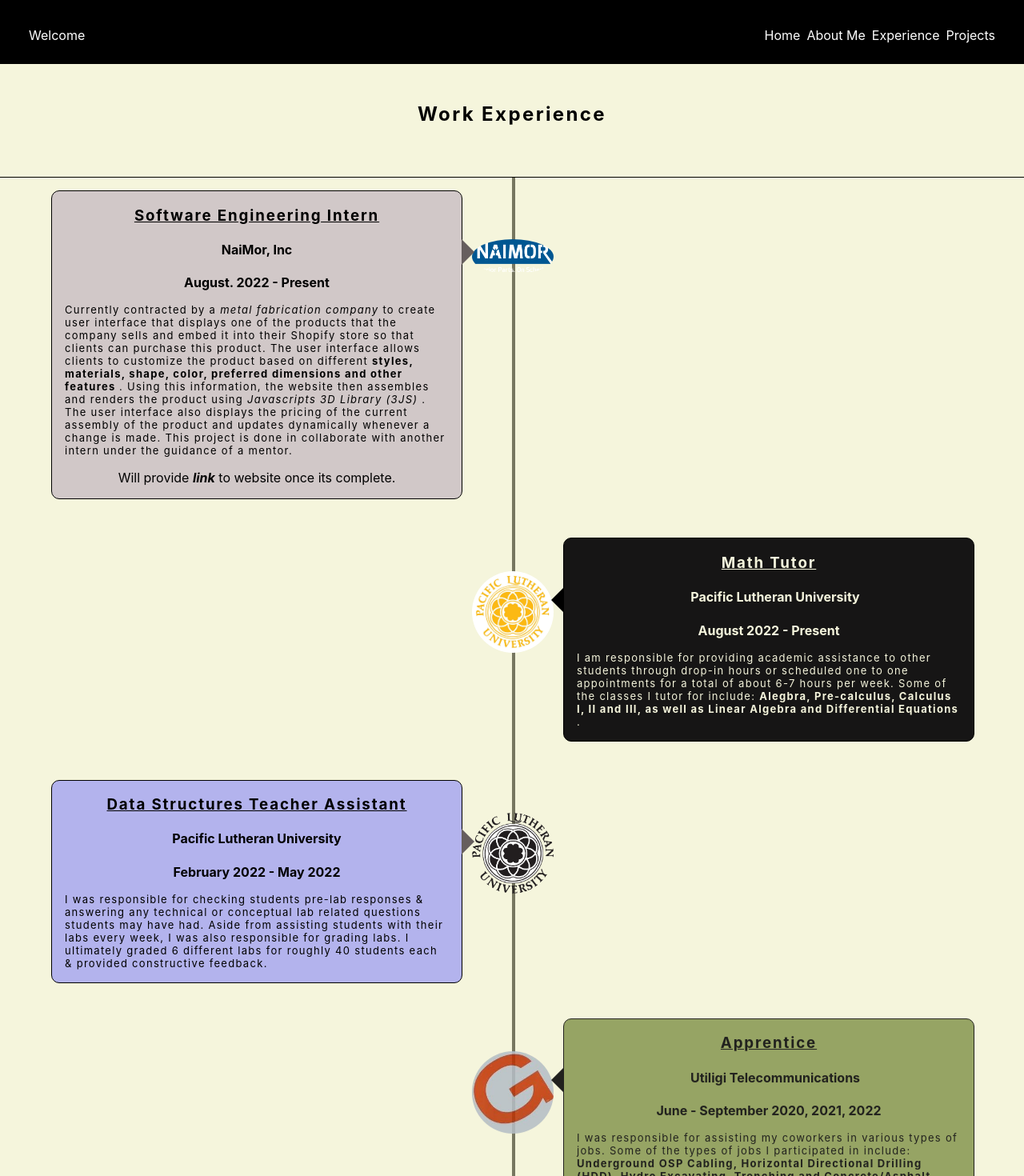
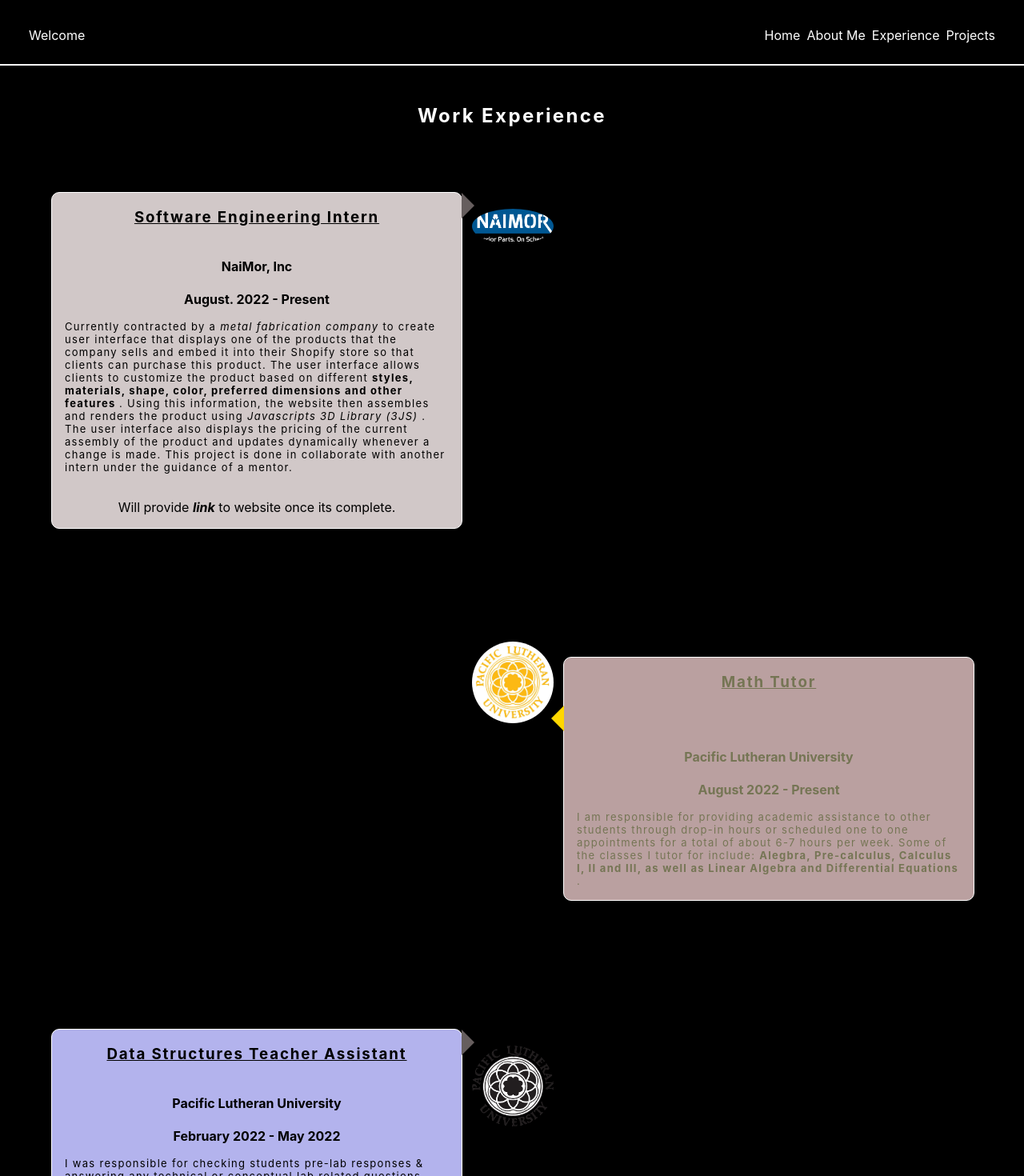
Before and after one commit to arcosea/portfolio, a React (Create React App) app: page /education in a window 1280 px wide. Shown: the top 1470 px of the page at 80% size. Built offline with nearby package versions, Linux system fonts and the light colour scheme.

Commit message:
hovering & sticky navbar, education remodeling

```diff
--- a/src/App.css
+++ b/src/App.css
@@ -47,16 +47,26 @@ body{
   background-color: black;
   color: white;
   display: flex;
+  position: sticky;
+  top: 0;
+  z-index: 100;
   justify-content: space-between;
   align-items: stretch;
   gap: 2rem;
   padding: 0 2rem;
   height: 5rem;
+  border-bottom: 2px solid white;
 }
 
-.style-title{
-  font-size: 2rem;
+.site-title{
+  font-size: 1rem;
+  transition: transform 0.3s ease;
 }
+
+.site-title:hover{
+  transform: translateY(-0.5rem);
+}
+
 
 .nav ul{
   padding: 0;
@@ -89,6 +99,8 @@ body{
   float: bottom;
   min-height: 20vh;
   background-color: black;
+  margin-top: 0rem;
+  padding-top: 2rem;
 }
 
 .footer p{
--- a/src/pages/EducationWork.tsx
+++ b/src/pages/EducationWork.tsx
@@ -1,16 +1,36 @@
 import "../styling/EducationWork.css";
+import { useEffect, useState, useRef } from 'react';
 
 
 
 export function EducationWork(){
+    /*
+    *  Constantly create animation
+    */
+    useEffect( () => {
+        // Callback function to see if elements are visible
+        const observer = new IntersectionObserver((entries) => {
+            entries.forEach((entry) => {
+                if(entry.isIntersecting){
+                    entry.target.classList.add("show");
+                } else{
+                    entry.target.classList.remove("show");
+                }
+            })
+        });
 
-
+        // Display each element that was originally hidden
+        const hiddenElements = document.querySelectorAll(".hidden");
+        hiddenElements.forEach( (elem) =>{
+            observer.observe(elem);
+        })
+    }, []);
     return (
-        <div id="container">
-            <h2 className="section-header"> Work Experience </h2>
+        <div className="container">
+            <h2 className="section-header hidden"> Work Experience </h2>
             <section className="section" id="work-section-timeline">
                 {/* SWE Job */}
-                <div className="comp-container-left" id="swe-job">
+                <div className="comp-container-left hidden" id="swe-job">
                     <h3 className="component-name"> Software Engineering Intern</h3>
                     <img src="logos/naimor.png" alt="company logo" id="naimor-img"></img>
                     <span className="left-arrow"></span>
@@ -30,7 +50,7 @@ export function EducationWork(){
                 </div>
 
                 {/* Tutor Job */}
-                <div className="comp-container-right" id="tutor-job">
+                <div className="comp-container-right hidden" id="tutor-job">
                     <h3 className="component-name"> Math Tutor</h3>
                     <img src="logos/plu2.png" alt="company logo"></img>
                     <span className="right-arrow"></span>
@@ -44,7 +64,7 @@ export function EducationWork(){
                 </div>
 
                 {/* TA Job */}
-                <div className="comp-container-left" id="ta-job">
+                <div className="comp-container-left hidden" id="ta-job">
                     <h3 className="component-name"> Data Structures Teacher Assistant</h3>
                     <img src="logos/plu.png" alt="company logo"></img>
                     <span className="left-arrow"></span>
@@ -59,7 +79,7 @@ export function EducationWork(){
                 </div>
 
                 {/* Apprentice Job */}
-                <div className="comp-container-right" id="app-job">
+                <div className="comp-container-right hidden" id="app-job">
                     <h3 className="component-name"> Apprentice</h3>
                     <img src="logos/utiligi.png" alt="company logo"></img>
                     <span className="right-arrow"></span>
--- a/src/styling/EducationWork.css
+++ b/src/styling/EducationWork.css
@@ -1,13 +1,17 @@
 /*  Header for Work Experience & Education*/
 .container{
-    width: 50%;
+    width: 100%;
     text-align: center;
+    background-color: black;
 }
 
 .section-header{
+    background-color: black;
     text-align: center;
-    margin: 3rem 0 3rem 0;
-    letter-spacing: 0.1em
+    padding-top: 3rem;
+    margin: 0rem 0 3rem 0;
+    letter-spacing: 0.1em;
+    color: white;
 }
 
 #work-section-timeline{
@@ -20,7 +24,8 @@
 
 #ed-section{
     border-bottom: 2px solid black;
-    padding: 1rem 0 1rem 0;
+    padding: 0rem;
+    margin: 0rem;
 }
 
 
@@ -30,30 +35,37 @@
     margin-left: 15%;
     margin-bottom: 3rem;
     width: 70%;
-    border: 0.1rem solid black;
+    border: 0.1rem solid white;
     border-radius: 10px;
+    color: white;
 }
 
 .comp-container-left{
+    display: grid;
     text-align: center;
     margin-left: 5%;
     margin-bottom: 3rem;
     width: 40%;
-    border: 0.1rem solid black;
+    border: 0.1rem solid white;
     border-radius: 10px;
     position:relative;
     z-index: 5;
+    margin-top: 1rem;
+    margin-bottom: 10rem;
 }
 
 .comp-container-right{
+    display: grid;
     text-align: center;
     margin-left: 55%;
     margin-bottom: 3rem;
     width: 40%;
-    border: 0.1rem solid black;
+    border: 0.1rem solid white;
     border-radius: 10px;
     position: relative;
     z-index: 5;
+    margin-bottom: 10rem;
+
 }
 
 /** Image logos & arrows*/
@@ -64,12 +76,9 @@
     padding-top: 0;
     left: 102.5%;
     z-index: 1;
-    margin-top: -1.25rem;
+    margin-top: 1.25rem;
 }
 
-#naimor-img{
-    margin-top: 0rem;
-}
 
 .comp-container-right img{
     position: absolute;
@@ -90,8 +99,6 @@
     border-bottom: 1rem solid transparent;
     border-left: 1rem solid rgb(102, 94, 94);
     right: -1rem;
-
-
 }
 
 .right-arrow{
@@ -101,7 +108,7 @@
     z-index: 5;
     border-top: 1rem solid transparent;
     border-bottom: 1rem solid transparent;
-    border-right: 1rem solid black;
+    border-right: 1rem solid gold;
     float: left;
     left: -1rem;
 }
@@ -129,28 +136,23 @@
 /*  Customize SWE Job */
 #swe-job{
     background-color: rgb(209, 200, 200);
-    animation: movedown 1s linear forwards;
 }
 
 /*  Customize Tutor Job */
 #tutor-job{
-    background-color: rgb(22, 21, 21);
-    color: beige;
-    animation: movedown 3s linear forwards;
+    background-color: rgb(186, 160, 160);
+    color: rgb(117, 117, 84);
 }
 
 /*  Customize TA Job */
 #ta-job{
     background-color: rgb(179, 179, 237);
-    animation: movedown 5s linear forwards;
 }
-
 
 
 /*  Apprentice Job */
 #app-job{
-    background-color: rgb(136, 152, 81);
-    animation: movedown 7s linear forwards;
+    background-color: rgb(94, 134, 169);
 }
 
 
@@ -171,10 +173,26 @@
 }
 
 #phys-ed{
+
+}
+
+/*** Animations */
+.hidden{
+    opacity: 0;
+    filter: blur(5px);
+    transform: translateX(-100%);
+    transition: all 1s;
+}
+
+.show{
+    opacity: 1;
+    filter: blur(0);
+    transform: translate(0);
+
 }
 
 
-/** Line animation */
+/* * Line animation
 #work-section-timeline::after{
     content: '';
     position: absolute;
@@ -205,14 +223,4 @@
         opacity: 1;
         transform: translateY(0);
     }
-}
-
-/* #work-section-timeline:nth-child(2){
-    animation-delay: 1s;
-}
-#work-section-timeline:nth-child(3){
-    animation-delay: 3s;
-}
-#work-section-timeline:nth-child(4){
-    animation-delay: 5s;
 } */
```
